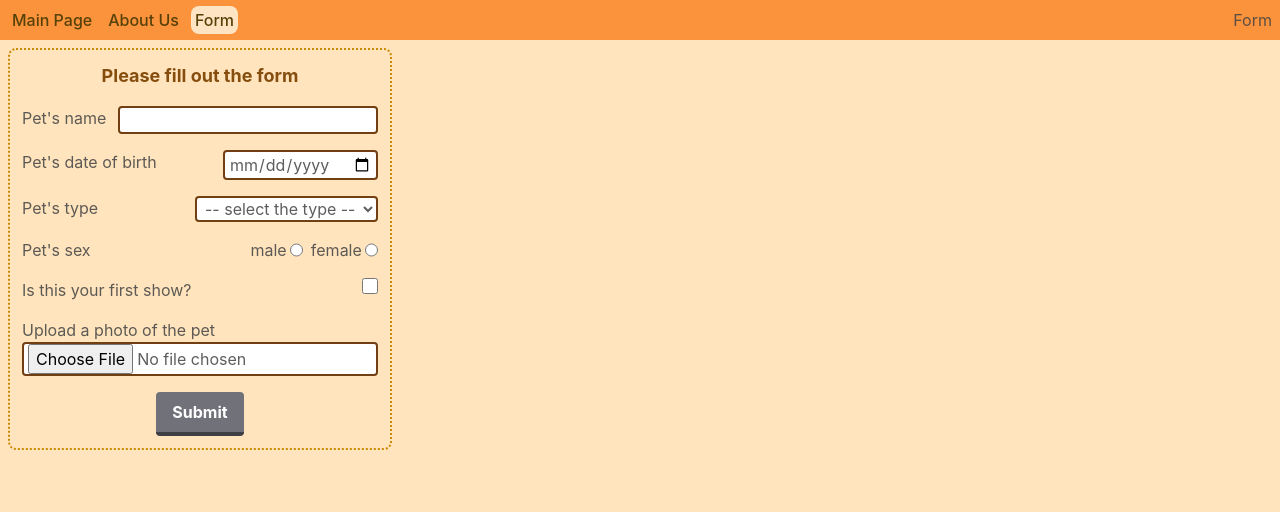
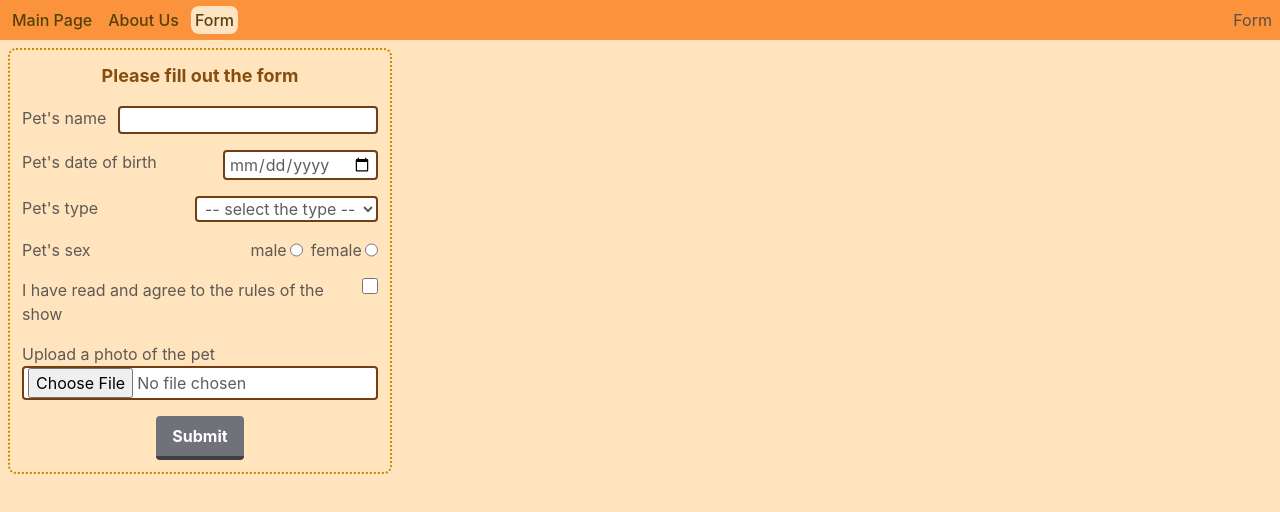
Before and after one commit to neemkashu/react-neemkashu, a React (Vite) app: page /form in a window 1280 px wide. Shown: the top 512 px of the page. Built offline with nearby package versions, Linux system fonts and the light colour scheme.

Commit message:
feat: add checkbox validation and rename the field

```diff
--- a/src/components/Form/PetForm.tsx
+++ b/src/components/Form/PetForm.tsx
@@ -87,7 +87,7 @@ export class PetForm extends Component<FormProps, messages> {
         />
         <FieldErrorMessage message={this.state.errorMessages.sex} />
         <ReferencedInput
-          label={'Is this your first show?'}
+          label={'I have read and agree to the rules of the show'}
           inputType="checkbox"
           ref={this.inputCheckbox}
         />
--- a/src/components/Form/formChecker.ts
+++ b/src/components/Form/formChecker.ts
@@ -15,18 +15,18 @@ export const ErrorMessages: FieldMessages = {
   birth: 'choose date of birth',
   type: 'choose type of the pet',
   sex: 'choose male or female',
-  isExperienced: '',
+  isExperienced: 'confirm that you have read the rules of the show',
   img: 'choose file with a picture',
 } as const;
 
 const getValidationVerdicts = (formData: PetFormData): FieldVerdicts => {
-  const { name, birth, type, sex, img } = formData;
+  const { name, birth, type, sex, img, isExperienced } = formData;
   const validations = {
     name: name !== '' && name[0].toLowerCase() !== name[0],
     birth: birth !== '',
     type: type !== '',
     sex: sex !== '',
-    isExperienced: true,
+    isExperienced: isExperienced,
     img: img !== null && img.length > 0,
   };
   return validations;
--- a/src/components/PetCard.tsx
+++ b/src/components/PetCard.tsx
@@ -1,6 +1,6 @@
 export const PetCardTextContent = {
   PET_BIRTH: 'Birth',
-  PET_SHOW: 'First show',
+  PET_SHOW: 'Agrement recived',
 } as const;
 
 interface PetInfo {
```
Also changed, not shown: 1 other file (tests, documents, lock files or other folders).
